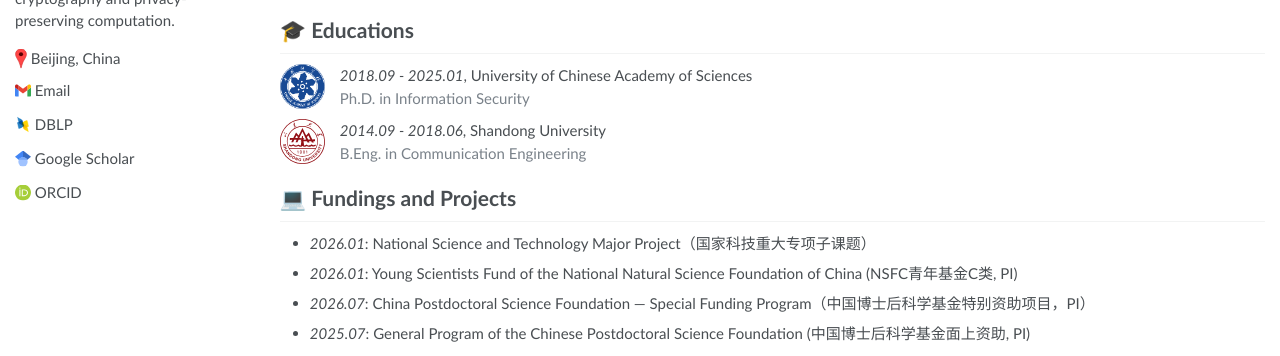
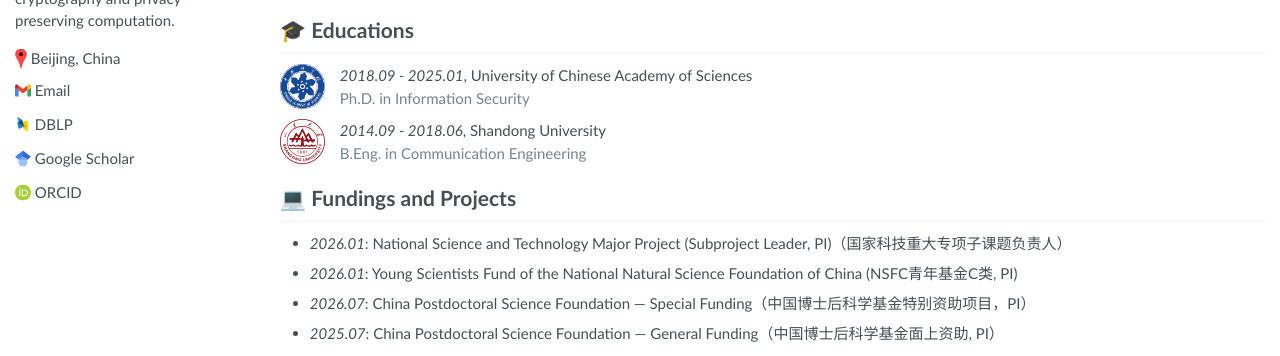
Before and after one commit to bianyiby/bianyiby.github.io, a Jekyll site: the page built from _pages/about.md, in a window 1280 px wide, cut to the strip 399-755 px from the top of the page. Built offline with Jekyll 4.4.1, drawn with Linux system fonts in a browser that asks for light colours.

Commit message:
Update fundings: subproject leader, postdoctoral funding names

```diff
--- a/_pages/about.md
+++ b/_pages/about.md
@@ -60,7 +60,7 @@ The full list is available on <a href='https://scholar.google.com/citations?hl=z
 - *2019.05 - 2020.02*, [Lorem](https://github.com/), China. -->
 
 # 💻 Fundings and Projects
-- *2026.01*:  National Science and Technology Major Project（国家科技重大专项子课题）
+- *2026.01*:  National Science and Technology Major Project (Subproject Leader, PI)（国家科技重大专项子课题负责人）
 - *2026.01*:  Young Scientists Fund of the National Natural Science Foundation of China (NSFC青年基金C类, PI)
-- *2026.07*:  China Postdoctoral Science Foundation — Special Funding Program（中国博士后科学基金特别资助项目，PI）
-- *2025.07*:  General Program of the Chinese Postdoctoral Science Foundation (中国博士后科学基金面上资助, PI)
+- *2026.07*:  China Postdoctoral Science Foundation — Special Funding（中国博士后科学基金特别资助项目，PI）
+- *2025.07*:  China Postdoctoral Science Foundation — General Funding（中国博士后科学基金面上资助, PI）
--- a/_sass/_sidebar.scss
+++ b/_sass/_sidebar.scss
@@ -92,7 +92,7 @@
   }
 
   img {
-    width: 160px;
+    width: 155px;
     height: 185px;
     object-fit: contain;
     border-radius: 50%;
```
